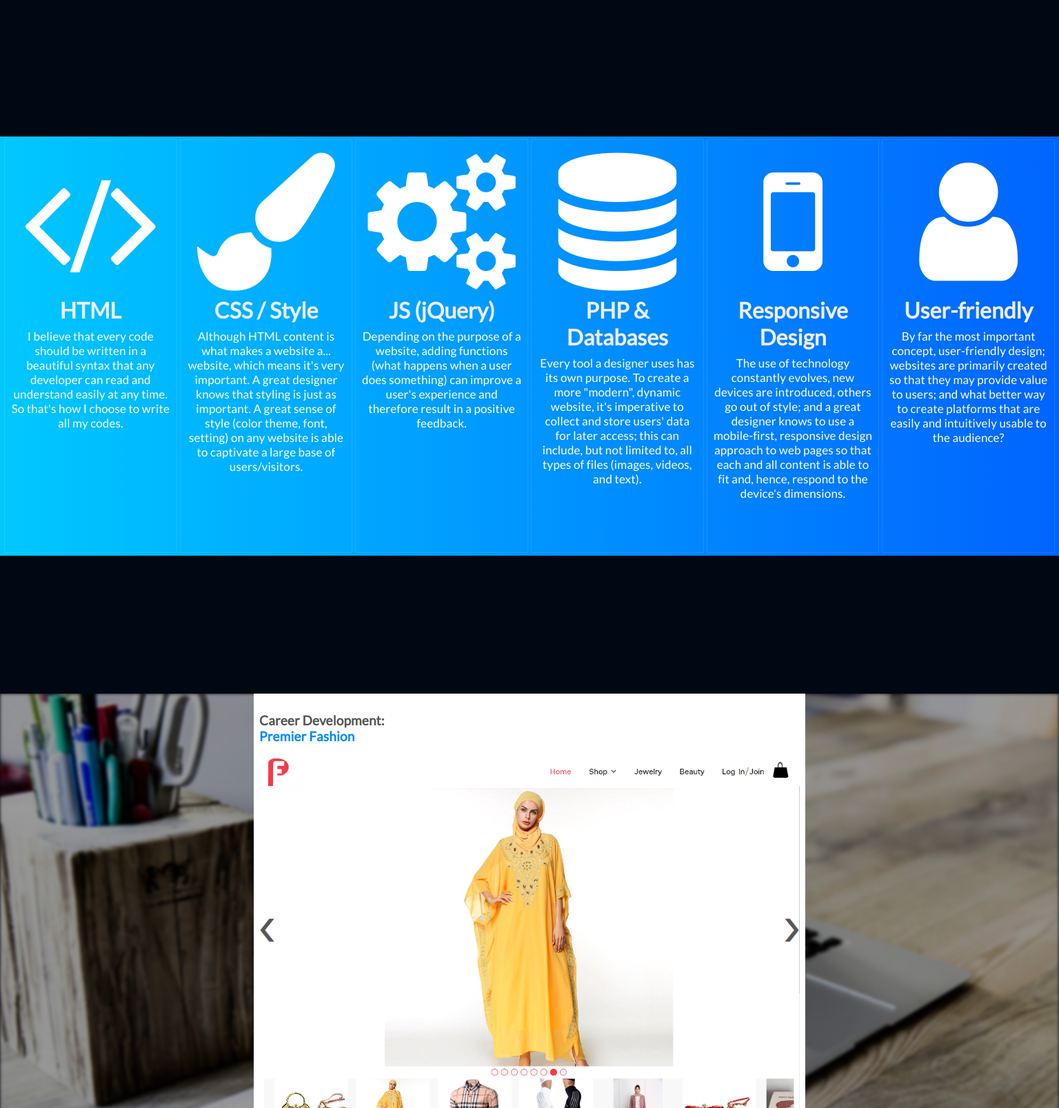
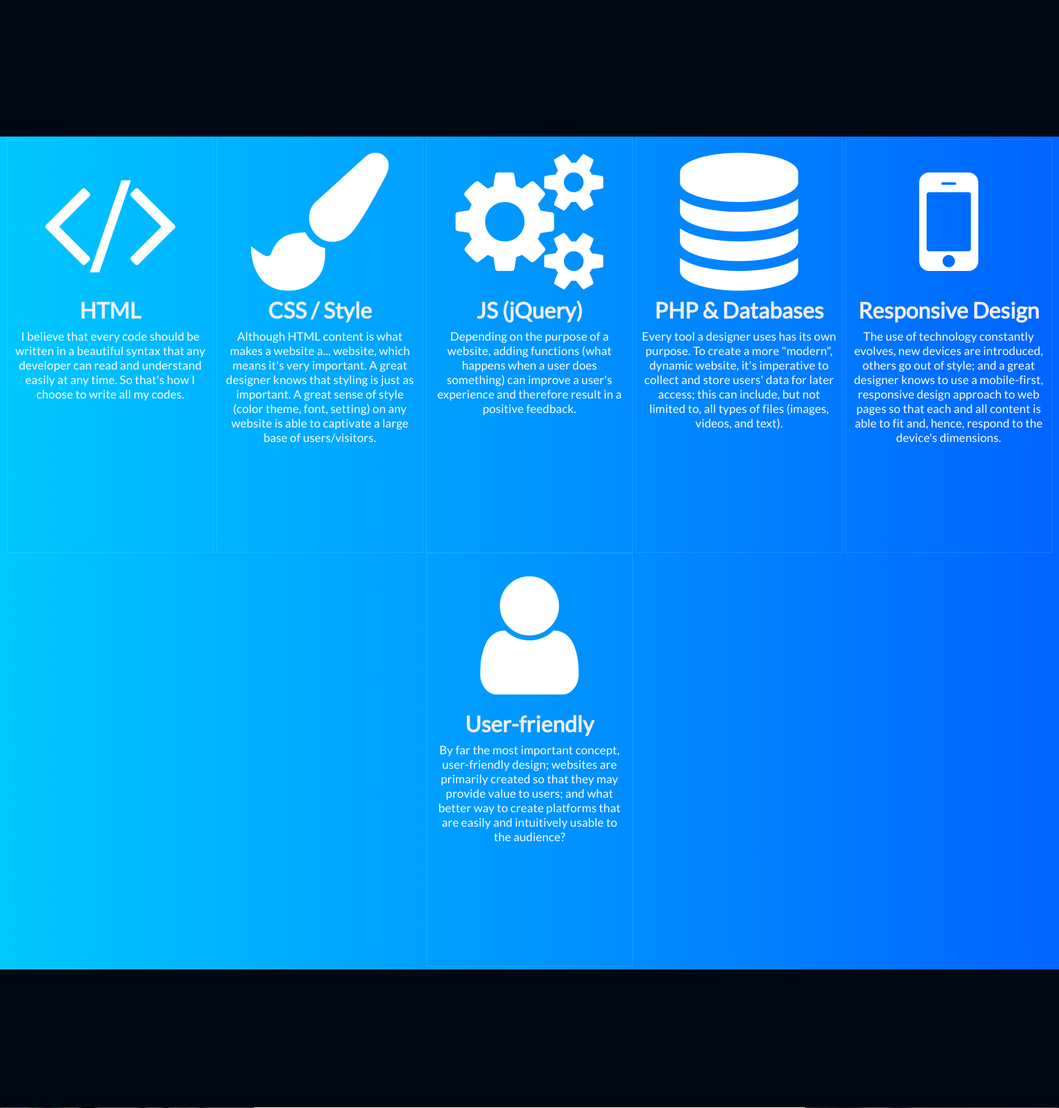
Before and after one commit to ahmukoma/mukomadev, a PHP site: page / in a window 1536 px wide. Shown: the part 946-2553 px from the top of the page at 69% size. Run offline with PHP 8.4, Linux system fonts and the light colour scheme.

Commit message:
cross-browser compatible

```diff
--- a/css/web-body.css
+++ b/css/web-body.css
@@ -291,12 +291,12 @@ td{
 @media screen and (min-width: 1478px){
 
     .body-content .services{
-        display: flex;
         min-height: 0;
+        text-align: center;
+        display: table;
     }
 
     .services .skill-category{
-        max-width: 100%;
         height: 600px;
         margin: 0 2px;
     }
```
